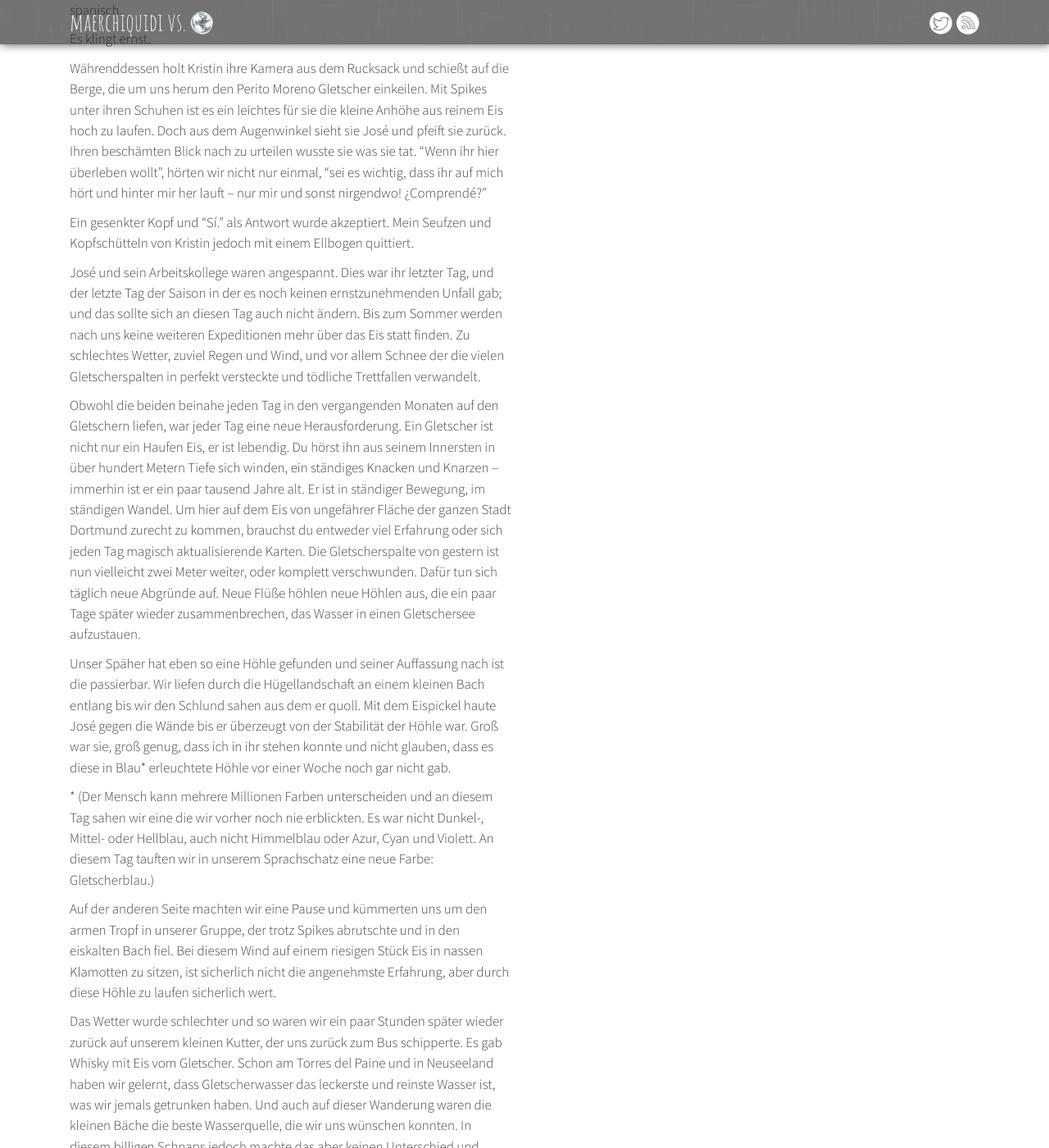
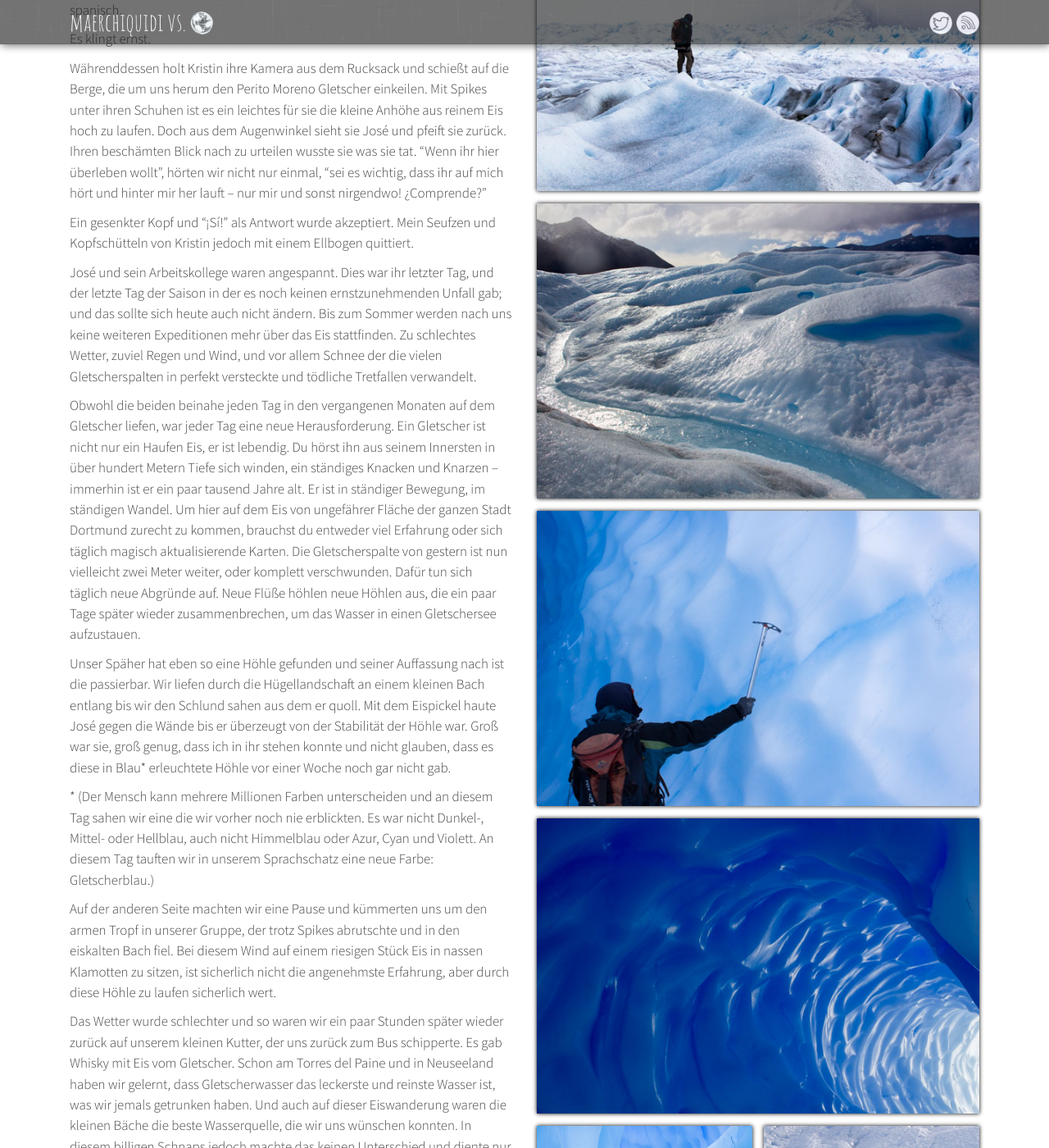
Before and after one commit to maerch/maerchiquidi, a Jekyll site: the page built from _posts/2014-05-01-moreno.md, in a window 1280 px wide and 1400 px high, scrolled down 722 px. Shown: the whole window at 82% size. Built offline with Jekyll 4.4.1, drawn with Linux system fonts in a browser that asks for light colours; nearby versions of some CDN libraries; comment, search, counter and statistics services are not loaded; some of the changed text lies outside the part shown.

Commit message:
Moreno draft corrections and images

```diff
--- a/_posts/2014-05-01-moreno.md
+++ b/_posts/2014-05-01-moreno.md
@@ -6,20 +6,20 @@ country: Argentina
 longitude: -72.270508
 latitude: -50.340214
 travelled: {}
-excerpt: Über
+excerpt: Über Späher und Gehorsam auf dem Eis, als auch Luke Skywalkers Eishöhle und Whisky on the rocks.
 ---
 
 José blieb unvermittelt stehen, hielt seine rechte Faust in die Luft. Unser Signal. Wir stoppten in Reih und Glied, verunsichert, aber vorbereitet, falls es soweit war. Das könnte er nämlich sein, der Moment auf den wir fünf Minuten trainiert haben. Aus der Eiswüste kommt unser Späher, läuft zu José, rammt seinen Eispickel in den Boden, zieht seine Maske runter und spricht mit ihm auf spanisch.
 
 Es klingt ernst.
 
-Währenddessen holt Kristin ihre Kamera aus dem Rucksack und schießt auf die Berge, die um uns herum den Perito Moreno Gletscher einkeilen. Mit Spikes unter ihren Schuhen ist es ein leichtes für sie die kleine Anhöhe aus reinem Eis hoch zu laufen. Doch aus dem Augenwinkel sieht sie José und pfeift sie zurück. Ihren beschämten Blick nach zu urteilen wusste sie was sie tat. "Wenn ihr hier überleben wollt", hörten wir nicht nur einmal, "sei es wichtig, dass ihr auf mich hört und hinter mir her lauft -- nur mir und sonst nirgendwo! ¿Comprendé?"
+Währenddessen holt Kristin ihre Kamera aus dem Rucksack und schießt auf die Berge, die um uns herum den Perito Moreno Gletscher einkeilen. Mit Spikes unter ihren Schuhen ist es ein leichtes für sie die kleine Anhöhe aus reinem Eis hoch zu laufen. Doch aus dem Augenwinkel sieht sie José und pfeift sie zurück. Ihren beschämten Blick nach zu urteilen wusste sie was sie tat. "Wenn ihr hier überleben wollt", hörten wir nicht nur einmal, "sei es wichtig, dass ihr auf mich hört und hinter mir her lauft -- nur mir und sonst nirgendwo! ¿Comprende?"
 
-Ein gesenkter Kopf und "Sí." als Antwort wurde akzeptiert. Mein Seufzen und Kopfschütteln von Kristin jedoch mit einem Ellbogen quittiert.
+Ein gesenkter Kopf und "¡Sí!" als Antwort wurde akzeptiert. Mein Seufzen und Kopfschütteln von Kristin jedoch mit einem Ellbogen quittiert.
 
-José und sein Arbeitskollege waren angespannt. Dies war ihr letzter Tag, und der letzte Tag der Saison in der es noch keinen ernstzunehmenden Unfall gab; und das sollte sich an diesen Tag auch nicht ändern. Bis zum Sommer werden nach uns keine weiteren Expeditionen mehr über das Eis statt finden. Zu schlechtes Wetter, zuviel Regen und Wind, und vor allem Schnee der die vielen Gletscherspalten in perfekt versteckte und tödliche Trettfallen verwandelt.
+José und sein Arbeitskollege waren angespannt. Dies war ihr letzter Tag, und der letzte Tag der Saison in der es noch keinen ernstzunehmenden Unfall gab; und das sollte sich heute auch nicht ändern. Bis zum Sommer werden nach uns keine weiteren Expeditionen mehr über das Eis stattfinden. Zu schlechtes Wetter, zuviel Regen und Wind, und vor allem Schnee der die vielen Gletscherspalten in perfekt versteckte und tödliche Tretfallen verwandelt.
 
-Obwohl die beiden beinahe jeden Tag in den vergangenden Monaten auf den Gletschern liefen, war jeder Tag eine neue Herausforderung. Ein Gletscher ist nicht nur ein Haufen Eis, er ist lebendig. Du hörst ihn aus seinem Innersten in über hundert Metern Tiefe sich winden, ein ständiges Knacken und Knarzen -- immerhin ist er ein paar tausend Jahre alt. Er ist in ständiger Bewegung, im ständigen Wandel. Um hier auf dem Eis von ungefährer Fläche der ganzen Stadt Dortmund zurecht zu kommen, brauchst du entweder viel Erfahrung oder sich jeden Tag magisch aktualisierende Karten. Die Gletscherspalte von gestern ist nun vielleicht zwei Meter weiter, oder komplett verschwunden. Dafür tun sich täglich neue Abgründe auf. Neue Flüße höhlen neue Höhlen aus, die ein paar Tage später wieder zusammenbrechen, das Wasser in einen Gletschersee aufzustauen.
+Obwohl die beiden beinahe jeden Tag in den vergangenen Monaten auf dem Gletscher liefen, war jeder Tag eine neue Herausforderung. Ein Gletscher ist nicht nur ein Haufen Eis, er ist lebendig. Du hörst ihn aus seinem Innersten in über hundert Metern Tiefe sich winden, ein ständiges Knacken und Knarzen -- immerhin ist er ein paar tausend Jahre alt. Er ist in ständiger Bewegung, im ständigen Wandel. Um hier auf dem Eis von ungefährer Fläche der ganzen Stadt Dortmund zurecht zu kommen, brauchst du entweder viel Erfahrung oder sich täglich magisch aktualisierende Karten. Die Gletscherspalte von gestern ist nun vielleicht zwei Meter weiter, oder komplett verschwunden. Dafür tun sich täglich neue Abgründe auf. Neue Flüße höhlen neue Höhlen aus, die ein paar Tage später wieder zusammenbrechen, um das Wasser in einen Gletschersee aufzustauen.
 
 Unser Späher hat eben so eine Höhle gefunden und seiner Auffassung nach ist die passierbar. Wir liefen durch die Hügellandschaft an einem kleinen Bach entlang bis wir den Schlund sahen aus dem er quoll. Mit dem Eispickel haute José gegen die Wände bis er überzeugt von der Stabilität der Höhle war. Groß war sie, groß genug, dass ich in ihr stehen konnte und nicht glauben, dass es diese in Blau\* erleuchtete Höhle vor einer Woche noch gar nicht gab.
 
@@ -27,8 +27,6 @@ Unser Späher hat eben so eine Höhle gefunden und seiner Auffassung nach ist di
 
 Auf der anderen Seite machten wir eine Pause und kümmerten uns um den armen Tropf in unserer Gruppe, der trotz Spikes abrutschte und in den eiskalten Bach fiel. Bei diesem Wind auf einem riesigen Stück Eis in nassen Klamotten zu sitzen, ist sicherlich nicht die angenehmste Erfahrung, aber durch diese Höhle zu laufen sicherlich wert.
 
-Das Wetter wurde schlechter und so waren wir ein paar Stunden später wieder zurück auf unserem kleinen Kutter, der uns zurück zum Bus schipperte. Es gab Whisky mit Eis vom Gletscher. Schon am Torres del Paine und in Neuseeland haben wir gelernt, dass Gletscherwasser das leckerste und reinste Wasser ist, was wir jemals getrunken haben. Und auch auf dieser Wanderung waren die kleinen Bäche die beste Wasserquelle, die wir uns wünschen konnten. In diesem billigen Schnaps jedoch machte das aber keinen Unterschied und diente nur dämlichen Touristenfoto\*.
+Das Wetter wurde schlechter und so waren wir ein paar Stunden später wieder zurück auf unserem kleinen Kutter, der uns zurück zum Bus schipperte. Es gab Whisky mit Eis vom Gletscher. Schon am Torres del Paine und in Neuseeland haben wir gelernt, dass Gletscherwasser das leckerste und reinste Wasser ist, was wir jemals getrunken haben. Und auch auf dieser Eiswanderung waren die kleinen Bäche die beste Wasserquelle, die wir uns wünschen konnten. In diesem billigen Schnaps jedoch machte das keinen Unterschied und diente nur dämlichen Touristenselfies.
 
-\* (Siehe Fotos.)
-
-Währenddessen fuhren wir an dieser weißen Wand vorbei, die sich senkrecht aus dem Wasser hob und vor der die anderen Schiffe wie kleine Spielzeuge aussahen. Wir waren uns nicht sicher, ob wir mit einem Schiff so nah an diesen Gletscher fahren wollen würden. Vor ein paar Stunden sahen wir noch riesige Eisbrocken, die jeden Kreuzer versenkt hätten, in den See brechen. Und das passiert hier jeden Tag, denn obwohl sich der Gletscher mehr als zwei Meter pro Tag bewegt, ist er stabil, wächst, noch schrumpft er. Und da er an der Wasserfront fünf Kilometer breit und ungefähr 70 Meter aus dem Wasser ragt, bricht da jeden Tag recht viel Eis spektakulär ab. Genug für all den Whisky Schottlands.
+Währenddessen fuhren wir an dieser weißen Wand vorbei, die sich senkrecht aus dem Wasser hob und vor der die anderen Schiffe wie kleine Spielzeuge aussahen. Wir waren uns nicht sicher, ob wir mit einem Schiff so nah an diesen Gletscher fahren wollen würden. Vor ein paar Stunden sahen wir noch riesige Eisbrocken in die See brechen, die jeden Kreuzer versenkt hätten. Und das passiert hier jeden Tag, denn obwohl sich der Gletscher mehr als zwei Meter pro Tag bewegt, ist er stabil -- wächst nicht, schrumpft nicht. Und da er an der Wasserfront fünf Kilometer breit und ungefähr 70 Meter aus dem Wasser ragt, bricht da jeden Tag recht viel Eis spektakulär ab. Genug für all den Whisky Schottlands.
```
Also changed, not shown: img/2014-05-01-moreno/thumb/10.jpg (added), img/2014-05-01-moreno/thumb/11.jpg (added), img/2014-05-01-moreno/thumb/13-left.jpg (added), img/2014-05-01-moreno/thumb/15-right.jpg (added), img/2014-05-01-moreno/thumb/16.gif (added), img/2014-05-01-moreno/thumb/6.jpg (added), img/2014-05-01-moreno/thumb/8.jpg (added).
